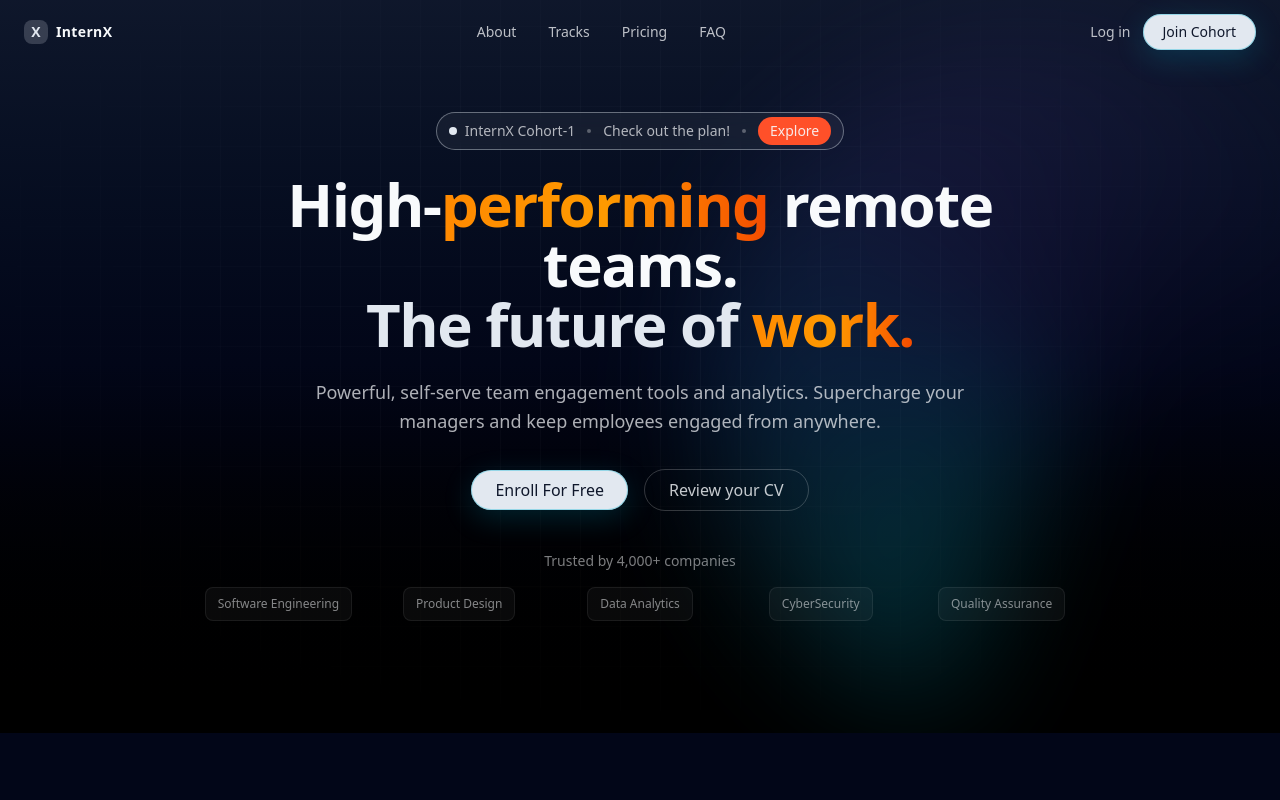
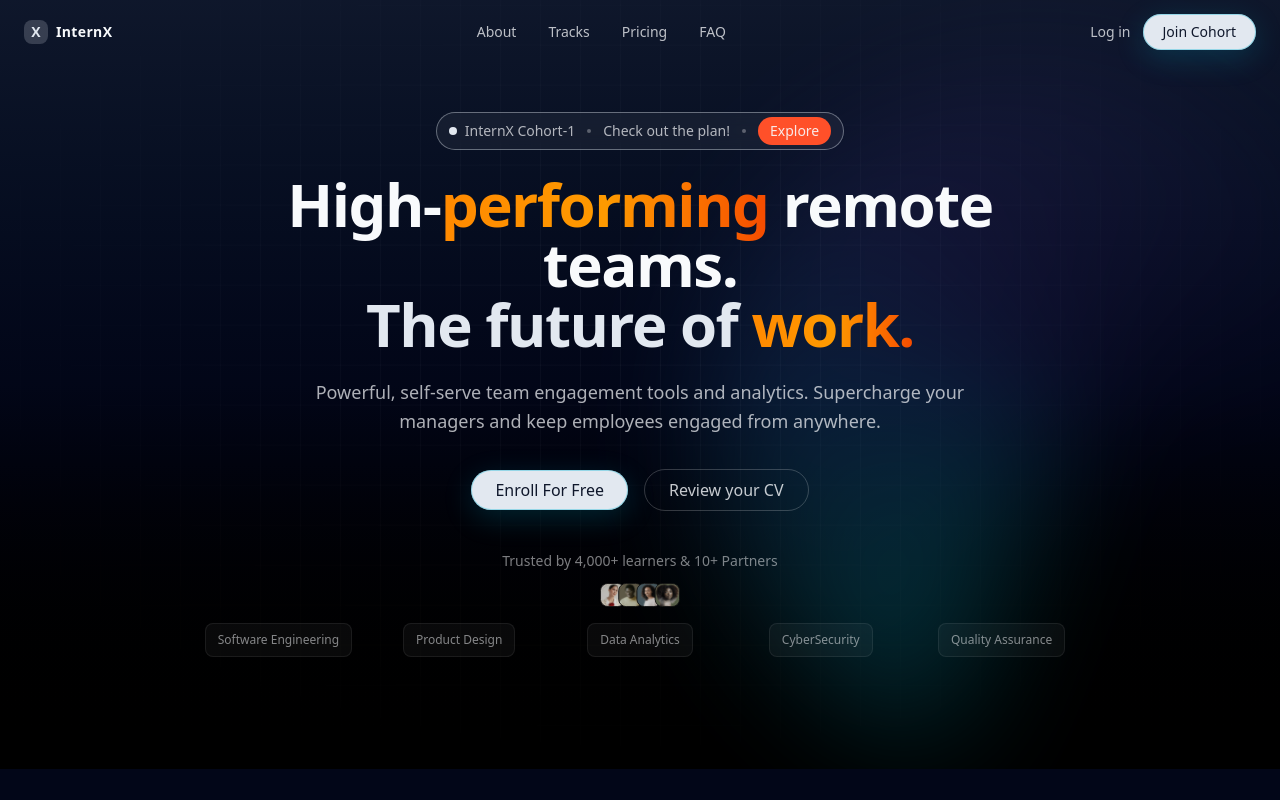
Before and after one commit to oluwaferanmi-jo/InternX, a Next.js app: page / in a window 1280 px wide. Built offline with nearby package versions, Linux system fonts and the light colour scheme.

Commit message:
Added trust bar to hero section

```diff
--- a/components/sections/hero.tsx
+++ b/components/sections/hero.tsx
@@ -2,6 +2,7 @@
 
 import Link from "next/link";
 import { Button } from "@/components/ui/button";
+import Image from "next/image";
 
 export default function Hero() {
   return (
@@ -90,9 +91,15 @@
         </div>
 
         {/* trust logos */}
-        <div className="mt-10 text-center text-sm text-foreground/50">
-          Trusted by 4,000+ companies
+       {/* trust bar */}
+        <div className="mt-10 flex flex-col items-center gap-3 text-sm text-foreground/50">
+          <span>Trusted by 4,000+ learners & 10+ Partners</span>
+          <div className="flex items-center gap-4 opacity-90">
+            <Image src="/Avatar.svg" alt="Partner" width={80} height={80} />
+          </div>
         </div>
+
+
         {/* Mobile: one single scrolling row */}
 <div className="sm:hidden mt-6">
   <div className="relative overflow-hidden marquee-mask">
```
Also changed, not shown: public/Avatar.svg (added).
